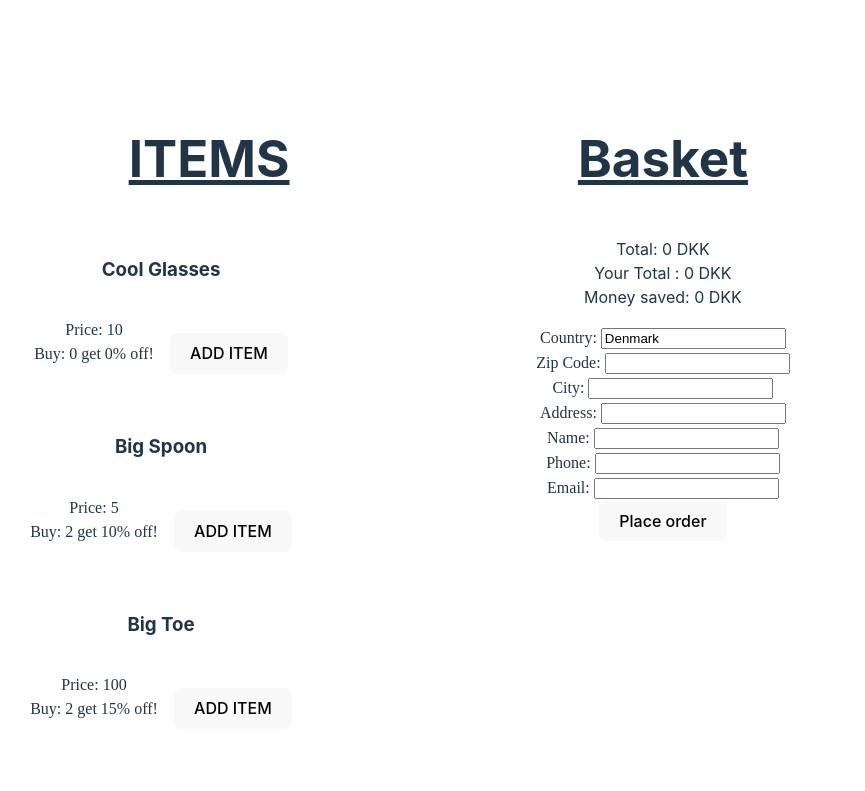
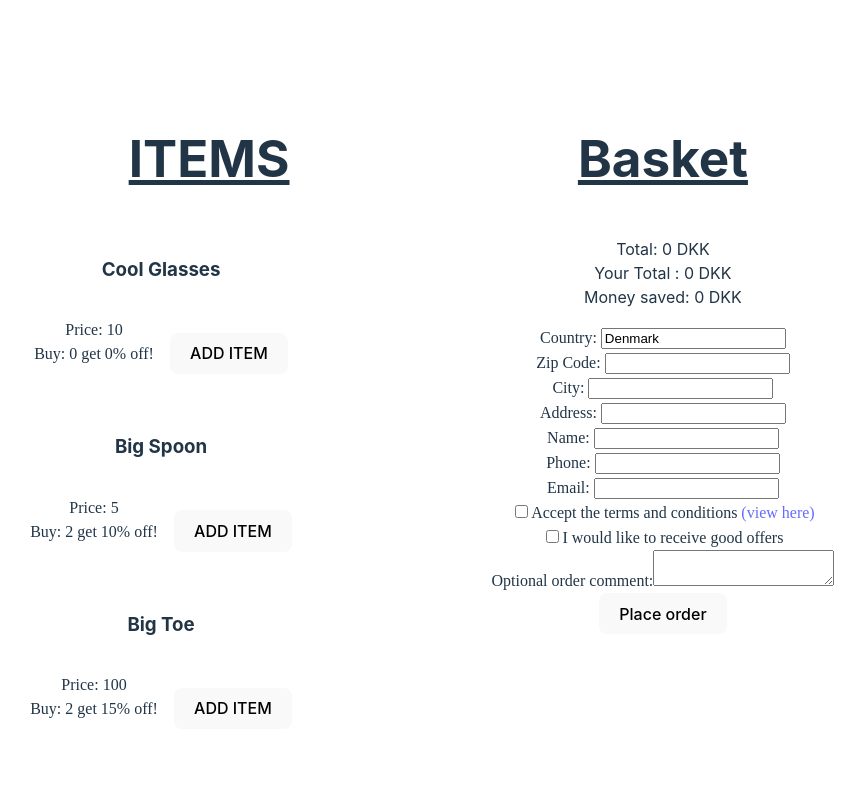
Before and after one commit to GoodGithubAccount/BIGREPO, a React (Vite) app in the folder frontend/: page / in a window 1280 px wide. Shown: the top 791 px of the page, without its empty margins (204-1069 px from the left). Built offline with nearby package versions, Linux system fonts and the light colour scheme.

Commit message:
Added T&M++
Added marketing email, order comment and terms and conditions

```diff
--- a/frontend/src/BasketView.tsx
+++ b/frontend/src/BasketView.tsx
@@ -28,6 +28,19 @@ export const GetItemBasket = () => {
 		const phone = encodeURIComponent(formElements.phone.value);
 		const email = encodeURIComponent(formElements.email.value);
 	}
+
+	const checkForm = (emailInput, phoneInput) => {
+		// simulate form validation and submission
+		console.log('Email:', emailInput.value);
+		console.log('Phone:', phoneInput.value);
+		console.log('Terms and conditions accepted:', termsAccepted.checked);
+		console.log('Marketing emails accepted:', marketingAccepted.checked);
+		console.log('Optional order comment:', orderComment.value);
+	};
+
+	let termsAccepted = null;
+	let marketingAccepted = null;
+	let orderComment = null;
 
 	React.useEffect(() => {
 		setTotal(
@@ -81,6 +94,25 @@ export const GetItemBasket = () => {
 				<br />
 				<label htmlFor='email'>Email: </label>
 				<input id='email' name='email' />
+				<br />
+				<label>
+					<input type='checkbox' name='terms' />
+					Accept the terms and conditions <a href='https://www.shop.dtu.dk/en/terms-and-conditions-for-sales/'> (view here) </a>
+				</label>
+				<br />
+				<label>
+					<input type='checkbox' name='marketing' />
+					I would like to receive good offers
+				</label>
+				<br />
+				<label>
+					Optional order comment:
+					<textarea
+						ref={(input) => {
+							orderComment = input;
+						}}
+					></textarea>
+				</label>
 				<br />
 				<button onClick={() => {
 					const emailInput = document.getElementById('email') as HTMLInputElement;
```
